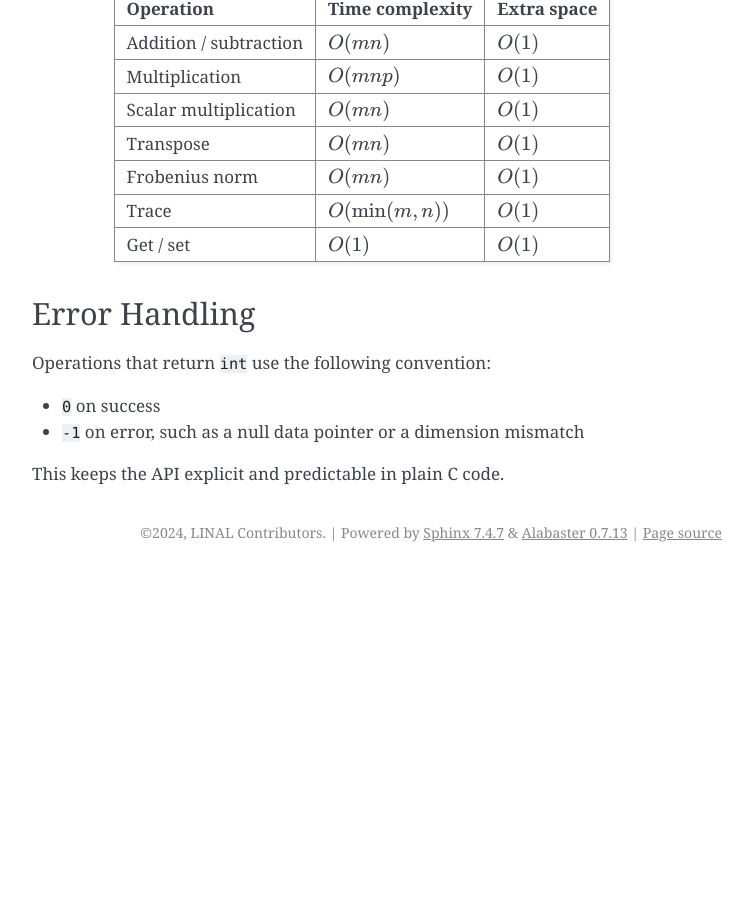
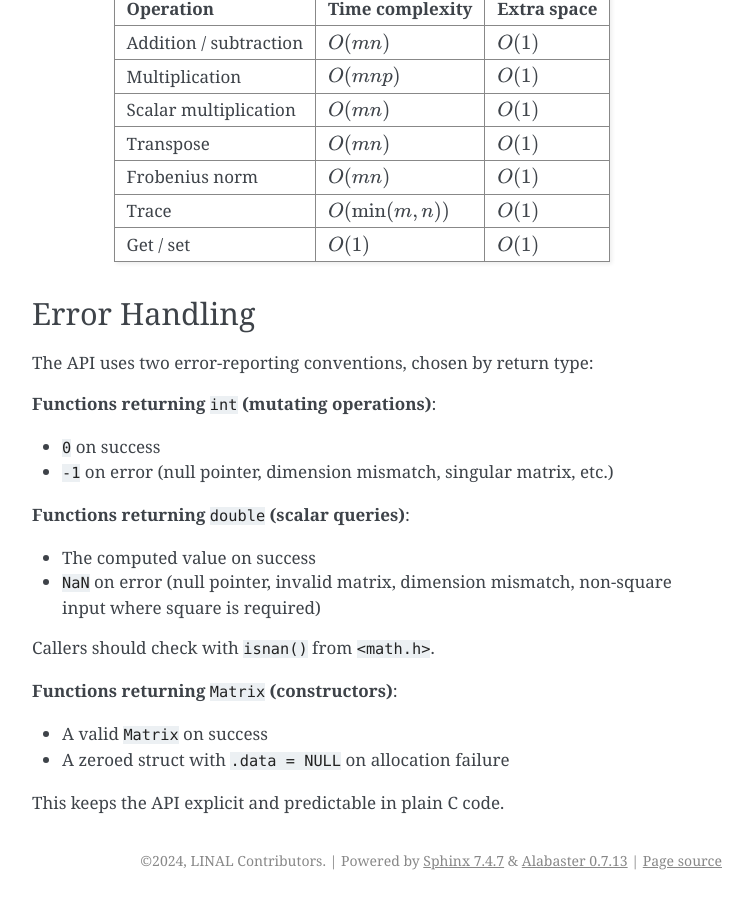
Before and after one commit to Neuralburn/LINAL, a Sphinx documentation site: the page built from docs/sphinx/operations.rst, in a window 1280 px wide and 900 px high, scrolled down 7496 px. Shown: the whole window, without its empty margins (388-1141 px from the left). Built offline with Sphinx 7.4.7, drawn with Linux system fonts in a browser that asks for light colours; before the commit the page ends 8068 px from its top, so only the background shows below that.

Commit message:
chore: improved some null pointer protections, improved some annoations, added some new tests and removed stale content from AGENTS.md

```diff
--- a/docs/sphinx/operations.rst
+++ b/docs/sphinx/operations.rst
@@ -437,9 +437,24 @@ Complexity Overview
 Error Handling
 --------------
 
-Operations that return ``int`` use the following convention:
+The API uses two error-reporting conventions, chosen by return type:
+
+**Functions returning** ``int`` **(mutating operations)**:
 
 - ``0`` on success
-- ``-1`` on error, such as a null data pointer or a dimension mismatch
+- ``-1`` on error (null pointer, dimension mismatch, singular matrix, etc.)
+
+**Functions returning** ``double`` **(scalar queries)**:
+
+- The computed value on success
+- ``NaN`` on error (null pointer, invalid matrix, dimension mismatch, non-square
+  input where square is required)
+
+Callers should check with ``isnan()`` from ``<math.h>``.
+
+**Functions returning** ``Matrix`` **(constructors)**:
+
+- A valid ``Matrix`` on success
+- A zeroed struct with ``.data = NULL`` on allocation failure
 
 This keeps the API explicit and predictable in plain C code.
```
Also changed, not shown: README.md (+20 -4 lines), 6 other files.
